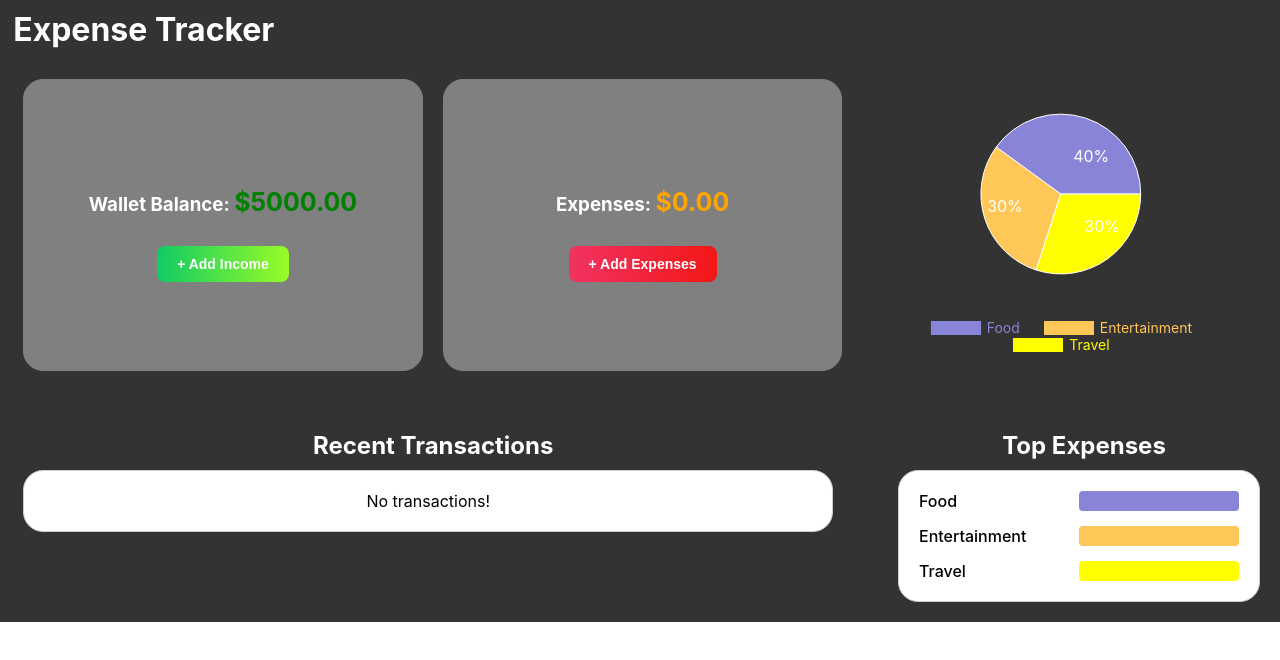
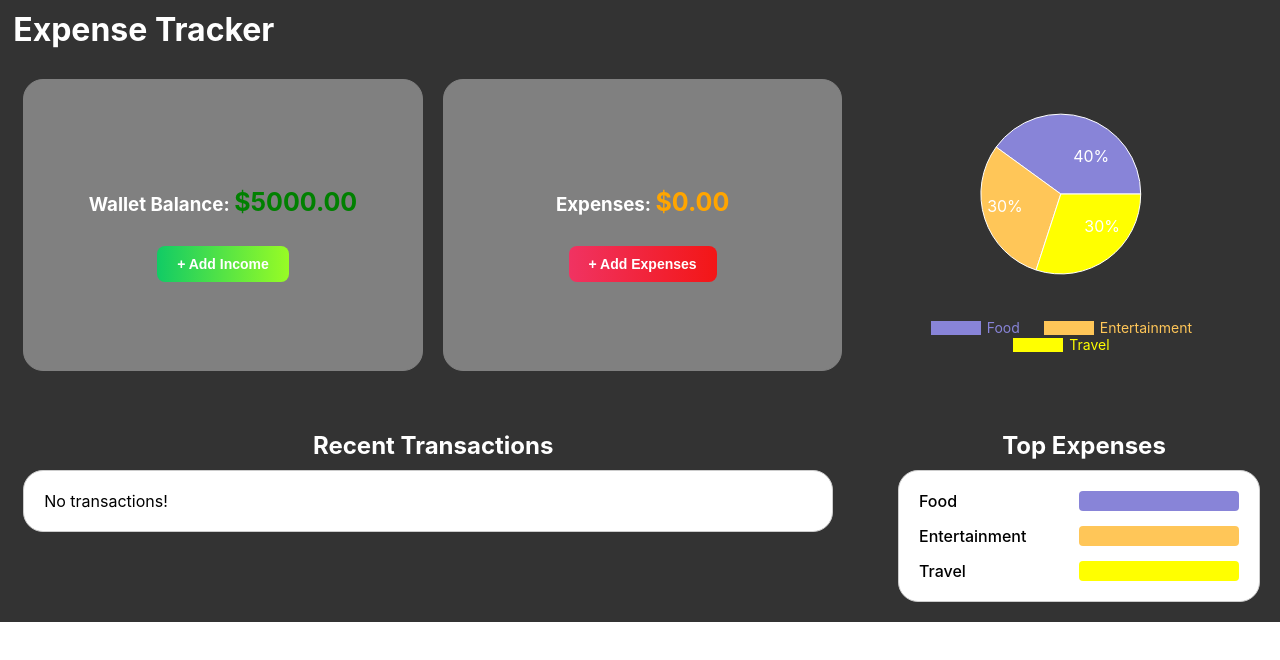
Before and after one commit to dhinadts/Crio-INTERVIEW-Activities, a React (Create React App) app in the folder xexpensetracker/: page / in a window 1280 px wide. Shown: the top 660 px of the page. Built offline with nearby package versions, Linux system fonts and the light colour scheme.

Commit message:
Removed card-details

```diff
--- a/xexpensetracker/src/Components/Header.jsx
+++ b/xexpensetracker/src/Components/Header.jsx
@@ -6,6 +6,8 @@ import Transactions from './Transactions';
 const Heading = ({ title = "Expense Tracker" }) => {
   useEffect(()=>{
    localStorage.setItem("balance", 5000);
+   localStorage.setItem("expenses", JSON.stringify([]));
+
 
   });
   return (
--- a/xexpensetracker/src/Components/Transactions.jsx
+++ b/xexpensetracker/src/Components/Transactions.jsx
@@ -68,7 +68,7 @@ const Transactions = () => {
               </div>
             ))
           ) : (
-            <div className="card-details content">No transactions!</div>
+            <div className="content">No transactions!</div>
           )}
         </div>
       </div>
```
